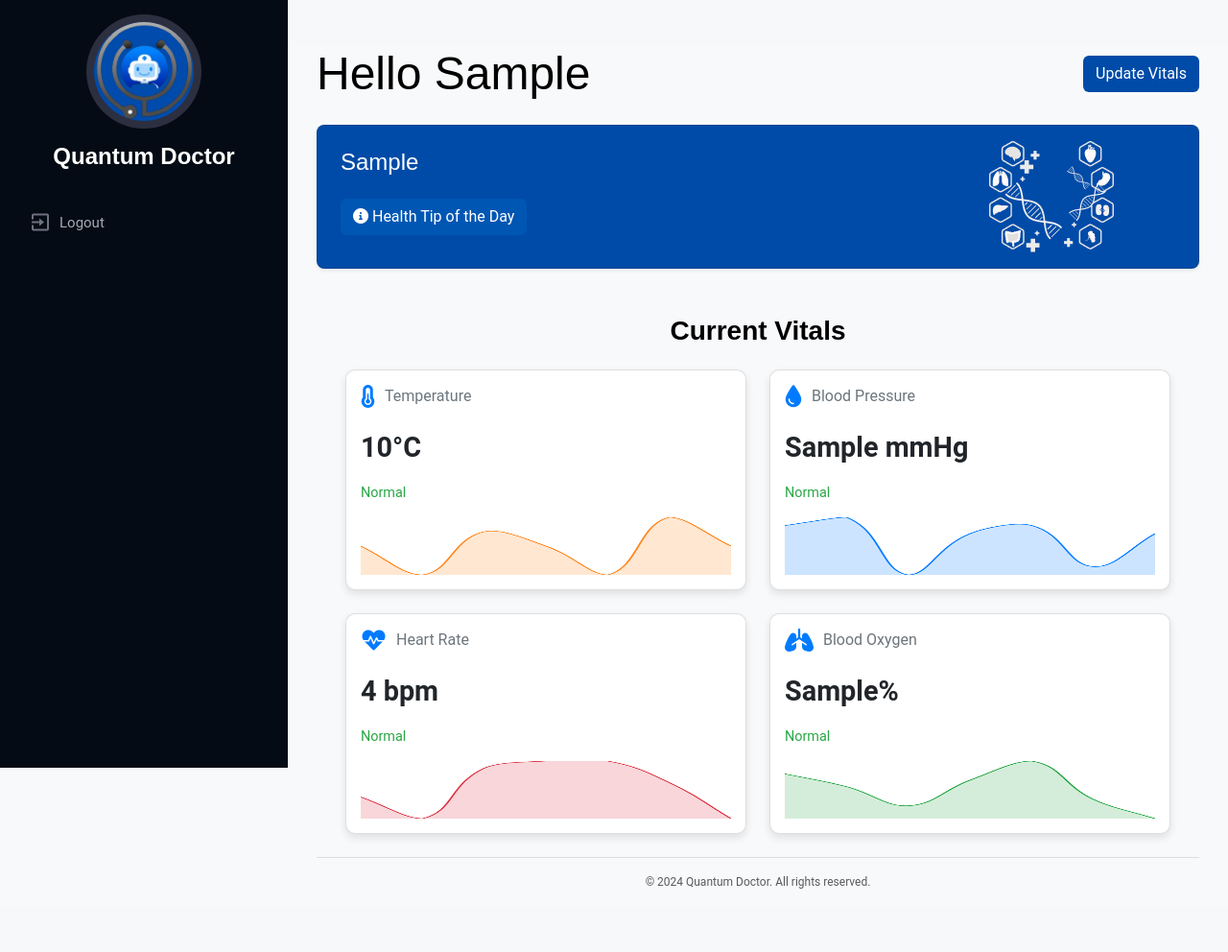
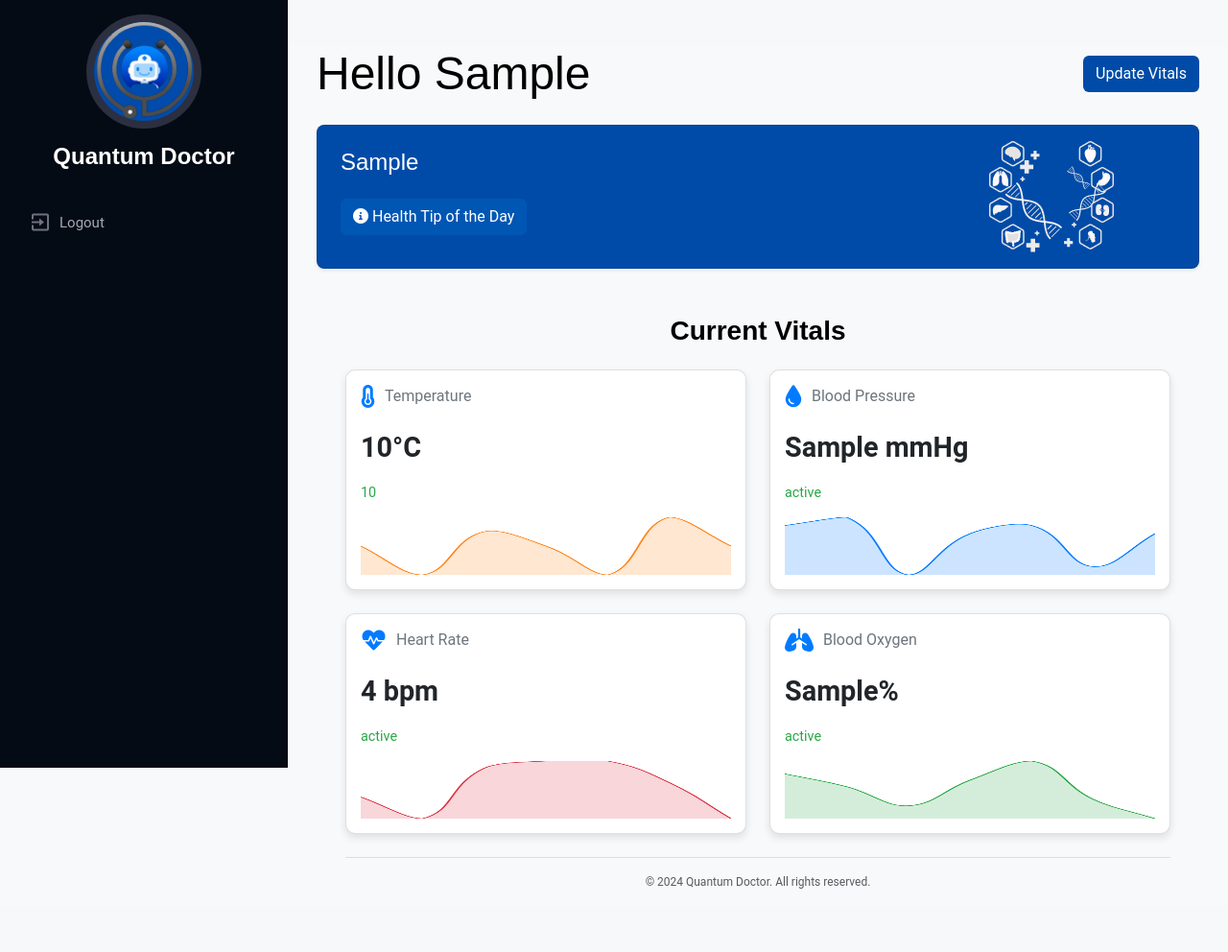
Before and after one commit to IGATAJOHN/qdoctor, a Flask app: template templates/vitals.html in a window 1280 px wide. Shown: the whole page at 96% size. Run offline with Flask 3, Linux system fonts and the light colour scheme; the visitor is signed in with stand-in values (Sample User, id 1); tables that the repository leaves empty hold one stand-in row (values such as "Sample post"); the template is opened without the code that fills it: most values are stand-ins (such as "Sample title", 1, 10 or a date in 2020); a database or web service that is not in the repository returns one stand-in record (values such as "Sample title"); data that the repository does not hold is empty; some libraries are stand-ins or nearby versions.

Commit message:
Update vitals.html

```diff
--- a/templates/vitals.html
+++ b/templates/vitals.html
@@ -1,5 +1,6 @@
 {% extends "index.html" %}
 {% block content %}
+<script src="https://cdn.jsdelivr.net/npm/sweetalert2@11"></script>
 <main id="main">
 <div class="container my-5">
     <!-- Header -->
@@ -39,8 +40,8 @@
                     <i class="fas fa-thermometer-half vital-icon"></i>
                     <span class="vital-label">Temperature</span>
                 </div>
-                  <div class="vital-value">{{latest_vitals.temperature}}°C</div>
-                  <div class="vital-status">Normal</div>
+                <div class="vital-value">{{ latest_vitals.temperature }}°C</div>
+                <div class="vital-status {{ temp_color }}">{{ temperature_statuss }}</div>
                 <canvas id="tempChart" class="vital-chart"></canvas>
             </div>
         </div>
@@ -50,8 +51,8 @@
                     <i class="fas fa-tint vital-icon"></i>
                     <span class="vital-label">Blood Pressure</span>
                 </div>
-                  <div class="vital-value">{{latest_vitals.blood_pressure}} mmHg</div>
-                  <div class="vital-status">Normal</div>
+                <div class="vital-value">{{ latest_vitals.blood_pressure }} mmHg</div>
+                <div class="vital-status">{{ blood_pressure_status }}</div>
                 <canvas id="bpChart" class="vital-chart"></canvas>
             </div>
         </div>
@@ -63,8 +64,8 @@
                     <i class="fas fa-heartbeat vital-icon"></i>
                     <span class="vital-label">Heart Rate</span>
                 </div>
-                  <div class="vital-value">{{latest_vitals.heart_rate}} bpm</div>
-                  <div class="vital-status">Normal</div>
+                <div class="vital-value">{{ latest_vitals.heart_rate }} bpm</div>
+                <div class="vital-status {{ hr_color }}">{{ hr_status }}</div>
                 <canvas id="hrChart" class="vital-chart"></canvas>
             </div>
         </div>
@@ -74,13 +75,13 @@
                     <i class="fas fa-lungs vital-icon"></i>
                     <span class="vital-label">Blood Oxygen</span>
                 </div>
-                  <div class="vital-value">{{latest_vitals.blood_oxygen}}%</div>
-                  <div class="vital-status">Normal</div>
+                <div class="vital-value">{{ latest_vitals.blood_oxygen }}%</div>
+                <div class="vital-status {{ bo_color }}">{{ bo_status }}</div>
                 <canvas id="boChart" class="vital-chart"></canvas>
             </div>
         </div>
     </div>
-  </div>
+
 <!-- Update Vitals Modal -->
 <div class="modal fade" id="updateVitalsModal" tabindex="-1" aria-labelledby="updateVitalsModalLabel" aria-hidden="true">
   <div class="modal-dialog">
@@ -174,17 +175,36 @@ document.getElementById('updateVitalsButton').addEventListener('click', function
     .then(response => response.json())
     .then(data => {
         console.log('Vitals updated successfully:', data);
-            // Handle success message or notification here if needed
-        })
-        .catch((error) => {
-            console.error('Error updating vitals:', error);
-            // Handle error message or notification here if needed
+
+        // Show success alert
+        Swal.fire({
+            icon: "success",
+            title: "Vitals Updated",
+            text: "Your vitals have been successfully updated.",
+            timer: 2000,
+            showConfirmButton: false,
+            willClose: () => {
+                window.location.reload(); // Optionally reload the page to see updated vitals
+            }
         });
 
         // Close the modal after saving
         var updateVitalsModal = bootstrap.Modal.getInstance(document.getElementById('updateVitalsModal'));
         updateVitalsModal.hide();
+    })
+    .catch((error) => {
+        console.error('Error updating vitals:', error);
+
+        // Show error alert
+        Swal.fire({
+            icon: "error",
+            title: "Update Failed",
+            text: "There was an error updating your vitals. Please try again later.",
+            showConfirmButton: true
         });
+    });
+});
+
 </script>
 
 </div>
```
Lines whose indentation alone changed are shown as unchanged.
